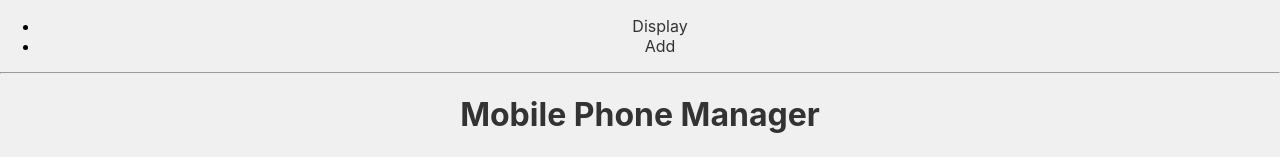
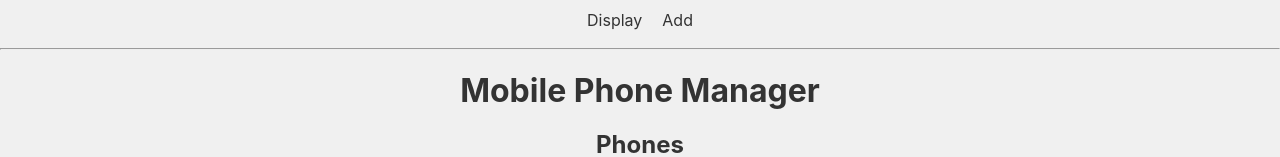
Before and after one commit to marko-budimir/PhoneManagerReact, a React (Create React App) app: page / in a window 1280 px wide. Shown: the top 157 px of the page. Built offline with nearby package versions, Linux system fonts and the light colour scheme; no server answers.

Commit message:
Fix when delete to update table and disable rows that can't be updated

```diff
--- a/src/App.css
+++ b/src/App.css
@@ -210,3 +210,37 @@ h3 {
   background-color: #007bff;
   color: #fff;
 }
+
+
+nav {
+  padding: 10px;
+}
+
+ul {
+  list-style: none;
+  display: flex;
+  justify-content: center;
+  align-items: center;
+  margin: 0;
+  padding: 0;
+}
+
+li {
+  margin-right: 20px;
+}
+
+li:last-child {
+  margin-right: 0;
+}
+
+Link {
+  text-decoration: none;
+  color: #fff;
+  font-weight: bold;
+  font-size: 16px;
+  transition: color 0.3s;
+}
+
+Link:hover {
+  color: #f0f0f0;
+}
--- a/src/Form/InputForm.js
+++ b/src/Form/InputForm.js
@@ -102,10 +102,10 @@ function InputForm() {
         <table>
           <tbody>
             <tr>
-              <InputFormRow label="Brand:" name="brand" type="text" value={phone.brand} handleChange={handleChange} />
+              <InputFormRow label="Brand:" name="brand" type="text" value={phone.brand} handleChange={handleChange} isDisabled={selectedPhone ? true : false} />
             </tr>
             <tr>
-              <InputFormRow label="Model:" name="model" type="text" value={phone.model} handleChange={handleChange} />
+              <InputFormRow label="Model:" name="model" type="text" value={phone.model} handleChange={handleChange} isDisabled={selectedPhone ? true : false} />
             </tr>
             <tr>
               <InputFormRow label="Operating System:" name="operatingSystem" type="text" value={phone.operatingSystem} handleChange={handleChange} />
--- a/src/Form/InputFormRow.js
+++ b/src/Form/InputFormRow.js
@@ -1,11 +1,11 @@
-function InputFormRow(props) {
+function InputFormRow({name, label, type, handleChange, value, isDisabled}) {
     return (
         <>
             <td>
-                <label htmlFor={props.name}>{props.label}</label>
+                <label htmlFor={name}>{label}</label>
             </td>
             <td>
-                <input type={props.type} id={props.name} name={props.name} onChange={props.handleChange} value={props.value}/>
+                <input type={type} id={name} name={name} onChange={handleChange} value={value} disabled={isDisabled}/>
             </td>
         </>
     );
--- a/src/Table/DisplayTable.js
+++ b/src/Table/DisplayTable.js
@@ -11,7 +11,7 @@ class DisplayTable extends React.Component {
     constructor(props) {
         super(props);
         this.state = {
-            selectedPhone: null,
+            isDelete: false,
             mobilePhones: [],
             currentPage: 1,
             pageSizeOptions: [2, 10, 20, 50],
@@ -35,8 +35,11 @@ class DisplayTable extends React.Component {
     }
 
     componentDidUpdate() {
-        if (this.state.selectedPhone)
+        if (this.state.isDelete){
             this.getMobilePhones();
+            this.setState({isDelete: false});
+        }
+
     }
 
     getMobilePhones() {
@@ -58,14 +61,10 @@ class DisplayTable extends React.Component {
         this.setState({ mobilePhones, totalPages });
     }
 
-    handleUpdate(id) {
-        this.state.navigate(`/edit/${id}`);
-    }
-
     handleDelete(id) {
         try {
             deleteMobilePhone(id).then((response) => {
-                this.setState({ selectedPhone: null });
+                this.setState({ isDelete: true });
                 if (response === 504) {
                     console.error('Error deleting mobile phone:', response.data);
                 }
@@ -77,10 +76,6 @@ class DisplayTable extends React.Component {
         catch (error) {
             console.error('Error deleting mobile phone:', error);
         }
-    }
-
-    handleAddOrUpdate() {
-        this.setState({ selectedPhone: null });
     }
 
     handlePageChange(direction) {
@@ -134,10 +129,9 @@ class DisplayTable extends React.Component {
     }
 
     render() {
-        const { selectedPhone, mobilePhones, currentPage, pageSizeOptions, selectedPageSize, filter, sortBy, isAscending, totalPages } = this.state;
+        const { mobilePhones, currentPage, pageSizeOptions, selectedPageSize, filter, sortBy, isAscending, totalPages } = this.state;
         return (
             <div>
-                {selectedPhone && (<InputForm selectedPhone={selectedPhone} isUpdating="true" onAddOrUpdate={() => this.handleAddOrUpdate()} />)}
                 <h2 className="phoneTableTitle">Phones</h2>
                 <InputFilter filter={filter} handleFilterChange={(event) => this.handleFilterChange(event)} />
                 <table id="mobilePhoneTable">
```
